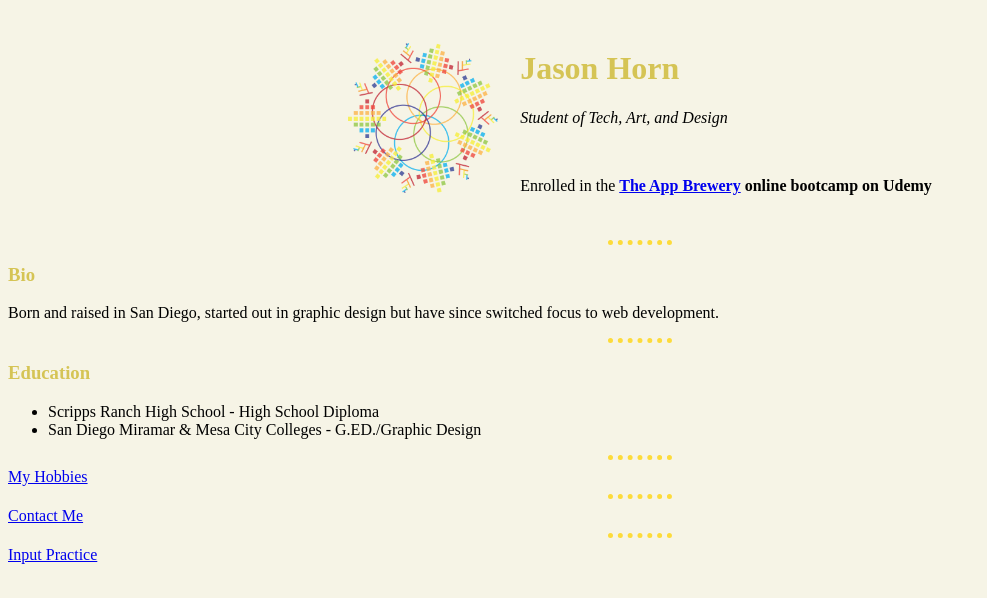
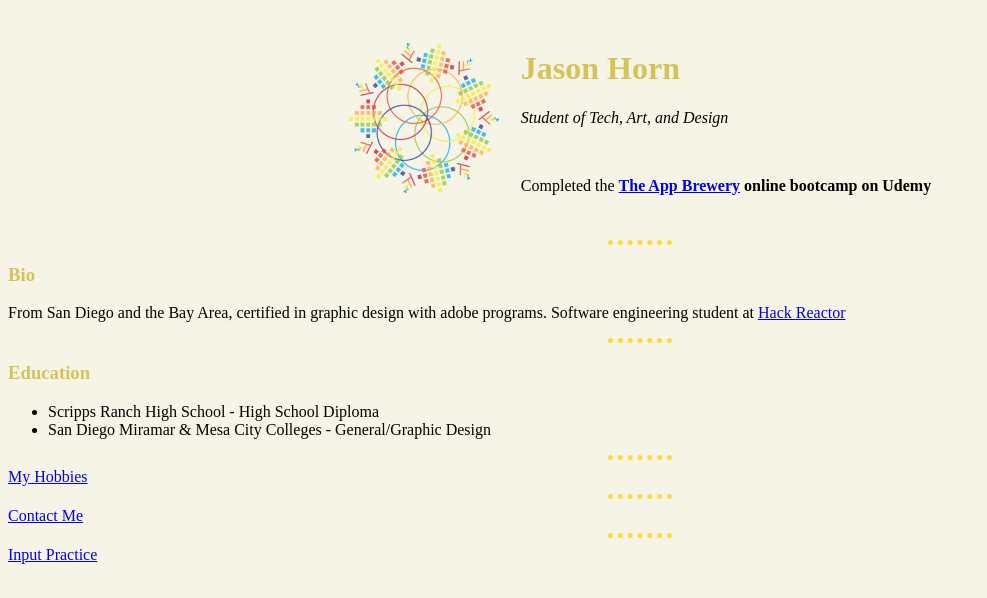
Before and after one commit to AnimalFace/cv, a plain HTML site: page index.html in a window 1280 px wide. Shown: the whole page, without its empty margins (0-987 px from the left). Drawn offline with Linux system fonts and the light colour scheme.

Commit message:
update student status

```diff
--- a/index.html
+++ b/index.html
@@ -17,7 +17,7 @@
       <td><h1>Jason Horn</h1>
       <p><em>Student of Tech, Art, and Design</em></p>
       <br>
-      <p>Enrolled in the <strong><a href="https://www.appbrewery.co/">The App Brewery</a> online bootcamp on Udemy</strong></p></td>
+      <p>Completed the <strong><a href="https://www.appbrewery.co/">The App Brewery</a> online bootcamp on Udemy</strong></p></td>
     </tr>
   </table>
 
@@ -29,14 +29,14 @@
   <hr>
 
   <h3>Bio</h3>
-  <p>Born and raised in San Diego, started out in graphic design but have since switched focus to web development.</p>
+  <p>From San Diego and the Bay Area, certified in graphic design with adobe programs. Software engineering student at <a href="https://www.hackreactor.com/">Hack Reactor</a></p>
 
   <hr>
 
   <h3>Education</h3>
   <ul>
     <li>Scripps Ranch High School - High School Diploma</li>
-    <li>San Diego Miramar & Mesa City Colleges - G.ED./Graphic Design</li>
+    <li>San Diego Miramar & Mesa City Colleges - General/Graphic Design</li>
   </ul>
 
   <hr>
```
